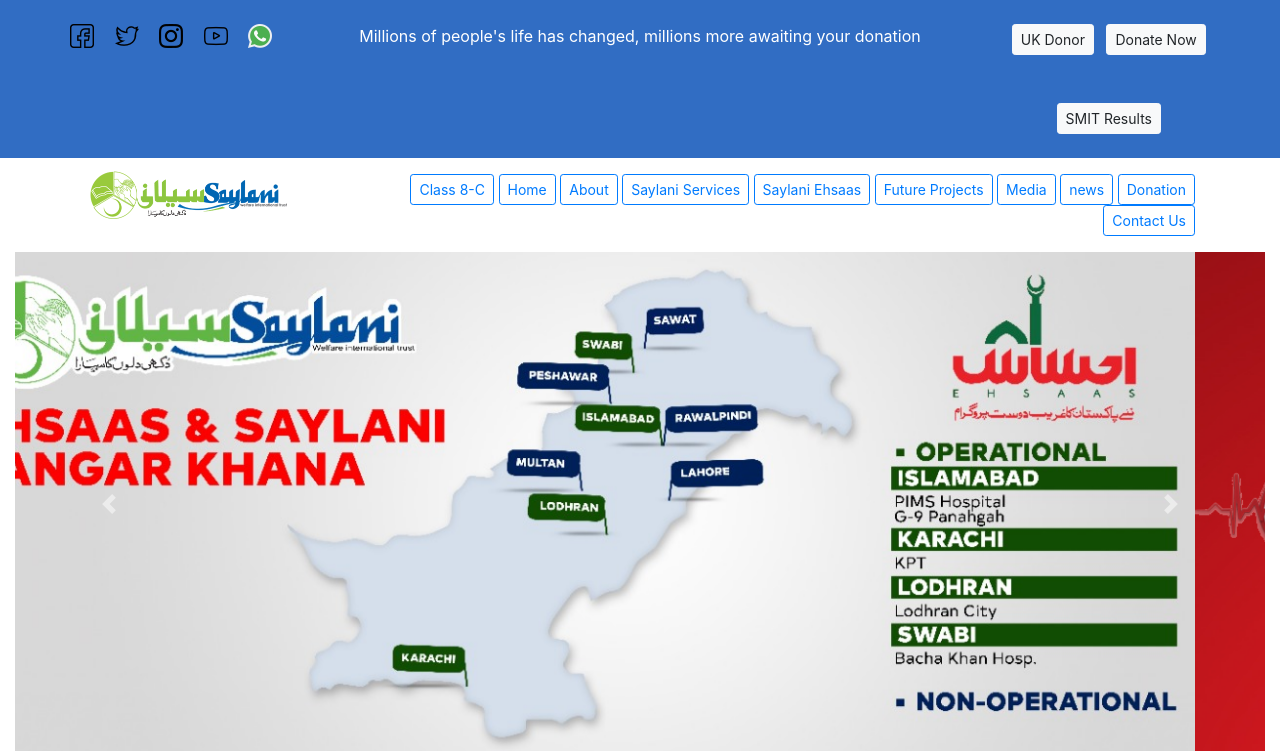
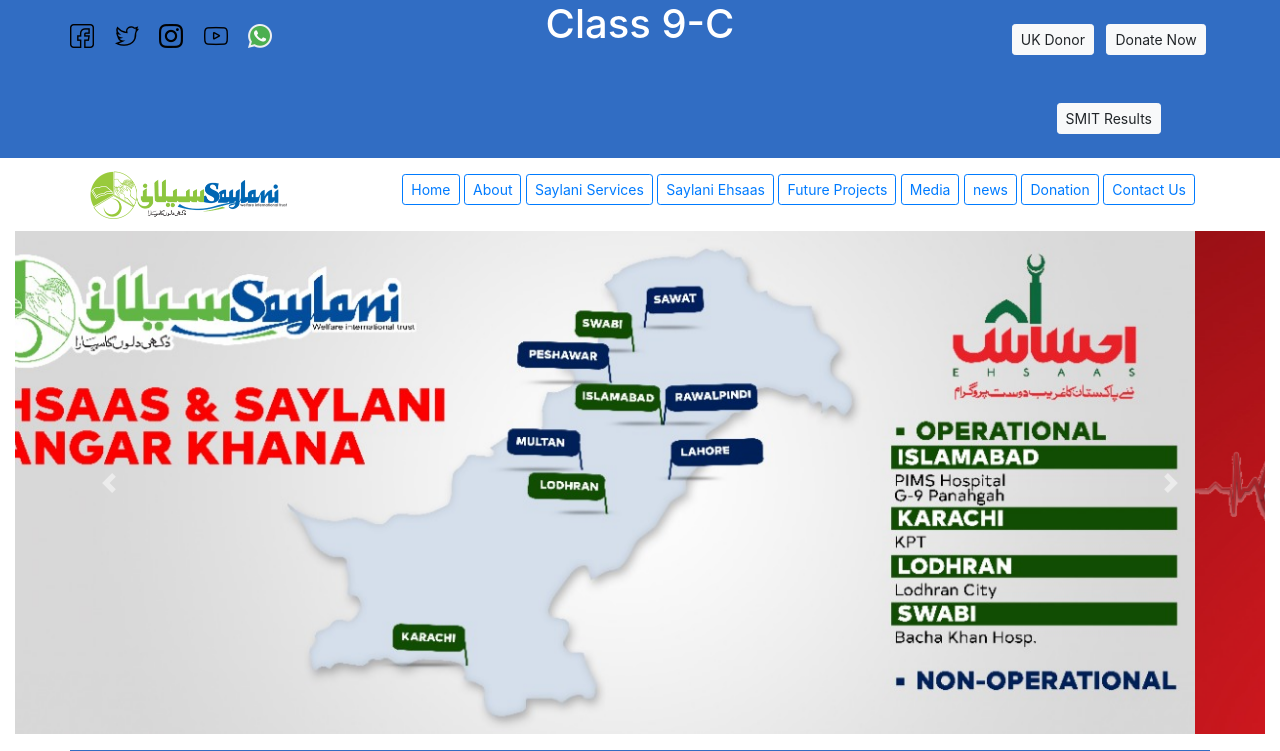
Before and after one commit to MArslan88/SaylaniWebProj, a plain HTML site: page index.html in a window 1280 px wide. Shown: the top 751 px of the page. Drawn offline with nearby package versions, Linux system fonts and the light colour scheme.

Commit message:
Class 9-C update

```diff
--- a/index.html
+++ b/index.html
@@ -25,10 +25,10 @@
                 </div>
                 <!-- column-2 -->
                 <div class="col-6 text-center">
-                    <p class="text-white my-4">Millions of people's life has changed, millions more awaiting your
+                    <!-- <p class="text-white my-4">Millions of people's life has changed, millions more awaiting your
                         donation
-                    </p>
-
+                    </p>                     -->
+                    <h1 class="text-white">Class 9-C</h1>
 
                 </div>
                 <!-- column-3 -->
@@ -51,7 +51,6 @@
             </div>
             <!-- column-2 -->
             <div class="col-9 my-2 text-right">
-                <a href="https://www.facebook.com/" class="btn btn-outline-primary btn-sm">Class 8-C</a>
 
                 <a href="#" class="btn btn-outline-primary btn-sm">Home</a>
                 <a href="#" class="btn btn-outline-primary btn-sm">About</a>
```
